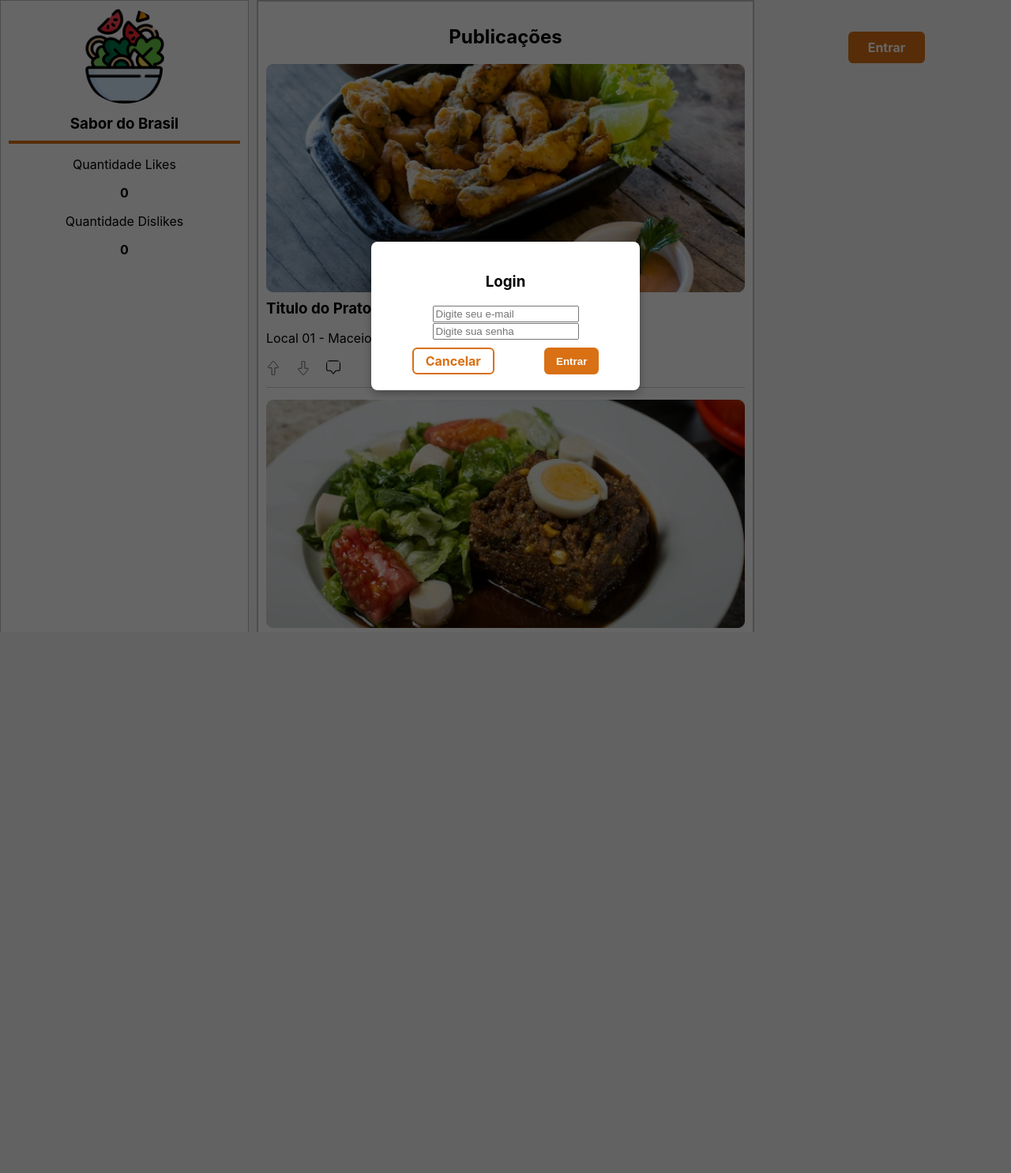
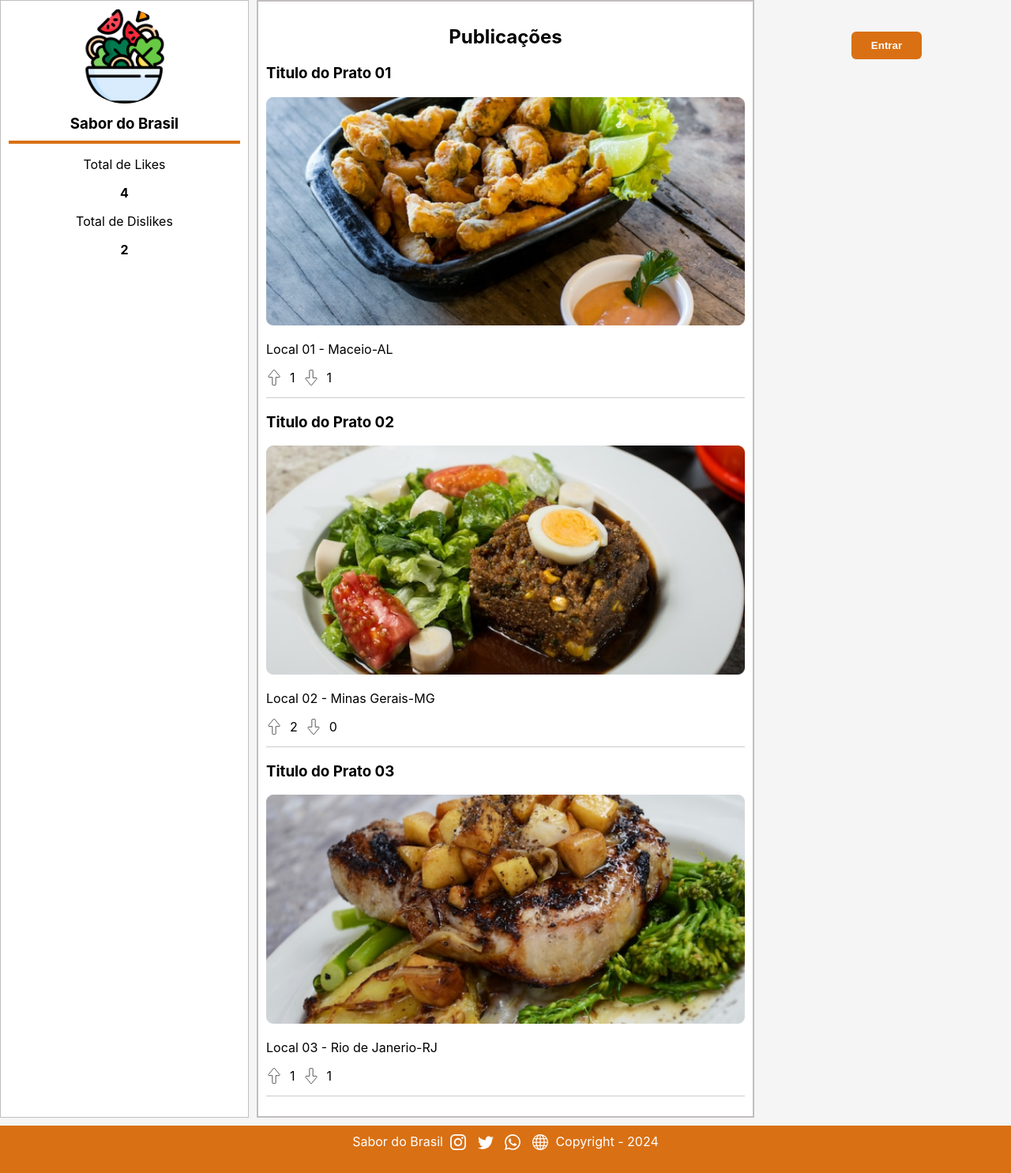
Before and after one commit to AnaBeatrizrsy/teste_final, a Laravel app: page /?login=true in a window 1280 px wide. Shown: the whole page at 79% size. Before the commit the page ends 800 px from the top, so only its background shows below. Run offline with Laravel 12, Linux system fonts and the light colour scheme; data comes from the database, SQL or seed files in the repository.

Commit message:
atualizacao 99

```diff
--- a/app/Http/Controllers/SiteController.php
+++ b/app/Http/Controllers/SiteController.php
@@ -1,31 +1,76 @@
 <?php
+
 namespace App\Http\Controllers;
-use Illuminate\Http\Request;
-use App\Models\Empresa;
-use App\Models\Publicacao;
+
+use Illuminate\Support\Facades\DB;
+use Illuminate\Support\Facades\Auth;
 
 class SiteController extends Controller
 {
     public function index()
-    {
+{
+    $empresa = DB::table('empresa')->first();
+    $empresa_likes = DB::table('likes')->where('tipo', 'like')->count();
+    $empresa_dislikes = DB::table('likes')->where('tipo', 'dislike')->count();
+    $publicacoes = DB::table('publicacao')->get();
 
-        $empresa = Empresa::first();
+    if (Auth::check()) {
+        $usuario = Auth::user();
 
-        // publicações da empresa
-        $publicacoes = Publicacao::where('empresa_id', $empresa->id_empresa)
-            ->get()
-            ->map(function($p) {
+        $usuarioLikes = DB::table('likes')
+            ->where('usuario_id', $usuario->id)
+            ->where('tipo', 'like')
+            ->count();
 
-                $p->qtd_likes = 0;
-                $p->qtd_dislikes = 0;
-                $p->comentarios_count = 0;
-                return $p;
-            });
+        $usuarioDislikes = DB::table('likes')
+            ->where('usuario_id', $usuario->id)
+            ->where('tipo', 'dislike')
+            ->count();
 
+        foreach ($publicacoes as $pub) {
+            $pub->likes = DB::table('likes')
+                ->where('publicacao_id', $pub->id_publicacao)
+                ->where('tipo', 'like')
+                ->count();
 
-        $empresa_likes = 0;
-        $empresa_deslikes = 0;
+            $pub->dislikes = DB::table('likes')
+                ->where('publicacao_id', $pub->id_publicacao)
+                ->where('tipo', 'dislike')
+                ->count();
 
-        return view('home', compact('empresa','publicacoes','empresa_likes','empresa_deslikes'));
+            $pub->liked = DB::table('likes')
+                ->where('usuario_id', $usuario->id)
+                ->where('publicacao_id', $pub->id_publicacao)
+                ->where('tipo', 'like')
+                ->exists();
+
+            $pub->disliked = DB::table('likes')
+                ->where('usuario_id', $usuario->id)
+                ->where('publicacao_id', $pub->id_publicacao)
+                ->where('tipo', 'dislike')
+                ->exists();
+        }
+
+        return view('home', compact('empresa', 'publicacoes', 'usuarioLikes', 'usuarioDislikes'));
     }
+
+    // 👇 Correção: adicionando propriedades padrão para visitantes
+    foreach ($publicacoes as $pub) {
+        $pub->likes = DB::table('likes')
+            ->where('publicacao_id', $pub->id_publicacao)
+            ->where('tipo', 'like')
+            ->count();
+
+        $pub->dislikes = DB::table('likes')
+            ->where('publicacao_id', $pub->id_publicacao)
+            ->where('tipo', 'dislike')
+            ->count();
+
+        // 👇 Essas linhas corrigem o erro
+        $pub->liked = false;
+        $pub->disliked = false;
+    }
+
+    return view('home', compact('empresa', 'empresa_likes', 'empresa_dislikes', 'publicacoes'));
 }
+}
--- a/app/Models/Empresa.php
+++ b/app/Models/Empresa.php
@@ -1,5 +1,6 @@
 <?php
 namespace App\Models;
+
 use Illuminate\Database\Eloquent\Model;
 
 class Empresa extends Model
@@ -7,10 +8,4 @@ class Empresa extends Model
     protected $table = 'empresa';
     protected $primaryKey = 'id_empresa';
     public $timestamps = false;
-    protected $fillable = ['nome','logo','createdAt','updatedAt'];
-
-    public function publicacoes()
-    {
-        return $this->hasMany(Publicacao::class, 'empresa_id', 'id_empresa');
-    }
 }
--- a/app/Models/Publicacao.php
+++ b/app/Models/Publicacao.php
@@ -1,5 +1,6 @@
 <?php
 namespace App\Models;
+
 use Illuminate\Database\Eloquent\Model;
 
 class Publicacao extends Model
@@ -7,10 +8,4 @@ class Publicacao extends Model
     protected $table = 'publicacao';
     protected $primaryKey = 'id_publicacao';
     public $timestamps = false;
-    protected $fillable = ['foto','titulo_prato','local','cidade','empresa_id','createdAt','updatedAt'];
-
-    public function empresa()
-    {
-        return $this->belongsTo(Empresa::class, 'empresa_id', 'id_empresa');
-    }
 }
--- a/resources/views/home.blade.php
+++ b/resources/views/home.blade.php
@@ -13,247 +13,181 @@
             margin: 0;
             background-color: #f5f5f5;
         }
-
-        /* --- COLUNA 1: PERFIL --- */
         .perfil {
             text-align: center;
             border: 1px solid #C2BEBE;
             background-color: #fff;
             padding: 10px;
         }
-
-        .perfil img {
-            width: 120px;
-            height: auto;
-            border-radius: 50%;
+        .perfil img { width: 120px; height: 120px; border-radius: 50%; }
+        .perfil h3 { color: #000; margin: 10px 0 5px 0; }
+        .perfil hr { border: 2px solid #D97014; margin: 10px 0; }
+        .main { border: 2px solid #C2BEBE; background: #fff; padding: 10px; }
+        .main h2 { text-align: center; color: #000; }
+        .publicacao { border-bottom: 1px solid #ccc; margin-bottom: 15px; padding-bottom: 15px; }
+        .publicacao img { width: 100%; border-radius: 5px; }
+        .interacoes { display: flex; align-items: center; gap: 10px; margin-top: 5px; }
+        .interacoes img { width: 20px; height: 20px; cursor: pointer; transition: .3s; }
+        .interacoes img.ativo { filter: invert(33%) sepia(89%) saturate(3386%) hue-rotate(354deg) brightness(99%) contrast(109%); }
+        .login { display: flex; justify-content: center; align-items: start; padding-top: 40px; }
+        .login button { background: #D97014; color: #fff; border: none; padding: 10px 25px; border-radius: 6px; font-weight: bold; cursor: pointer; }
+        footer { grid-column: 1/4; background: #D97014; color: #fff; text-align: center; padding: 10px 0; }
+        footer img { width: 20px; margin: 0 5px; vertical-align: middle; }
+        #modalLogin {
+            display: none; position: fixed; top: 0; left: 0;
+            width: 100%; height: 100%;
+            background: rgba(0,0,0,0.5);
+            justify-content: center; align-items: center;
         }
-
-        .perfil h3 {
-            margin: 10px 0 5px 0;
-            color: #000;
+        .modal-conteudo {
+            background: #fff; padding: 25px; border-radius: 10px;
+            width: 300px; text-align: center;
         }
-
-        .perfil hr {
-            border: 2px solid #D97014;
-            margin: 10px 0;
+        .modal-conteudo input {
+            width: 90%; padding: 8px; margin-bottom: 10px;
+            border: 1px solid #ccc; border-radius: 4px;
         }
-
-        /* --- COLUNA 2: PUBLICAÇÕES --- */
-        .main {
-            border: 2px solid #C2BEBE;
-            background-color: #fff;
-            padding: 10px;
-        }
-
-        .main h2 {
-            text-align: center;
-            color: #000;
-        }
-
-        .publicacao {
-            border-bottom: 1px solid #ccc;
-            padding-bottom: 15px;
-            margin-bottom: 15px;
-        }
-
-        .publicacao img {
-            width: 100%;
-            height: auto;
-            border-radius: 5px;
-        }
-
-        .publicacao h3 {
-            margin: 5px 0;
-        }
-
-        .interacoes {
-            display: flex;
-            align-items: center;
-            gap: 10px;
-            margin-top: 5px;
-        }
-
-        .interacoes img {
-            width: 18px;
-            height: 18px;
-            vertical-align: middle;
-            cursor: pointer;
-        }
-
-        /* --- COLUNA 3: LOGIN --- */
-        .login {
-            display: flex;
-            align-items: start;
-            justify-content: center;
-            padding-top: 40px;
-        }
-
-        .login a {
-            background-color: #D97014;
-            color: #FFF;
-            font-weight: bold;
-            border: none;
-            padding: 10px 25px;
-            border-radius: 6px;
-            cursor: pointer;
-            text-decoration: none;
-        }
-
-        /* --- MODAL LOGIN --- */
-        #modalLogin {
-            position: fixed;
-            top: 0; left: 0;
-            width: 100%; height: 100%;
-            background-color: rgba(0,0,0,0.6);
-            display: none;
-            justify-content: center;
-            align-items: center;
-        }
-
-        .modal-conteudo {
-            background: white;
-            border-radius: 8px;
-            padding: 20px;
-            width: 300px;
-            box-shadow: 0 4px 12px rgba(0,0,0,0.3);
-            text-align: center;
-        }
-
-        input.erro {
-            border: 2px solid red;
-        }
-
-        .btn-entrar {
-            background-color: #D97014;
-            border: none;
-            color: white;
-            font-weight: bold;
-            border-radius: 6px;
-            padding: 5px 15px;
-        }
-
-        .btn-cancelar {
-            border: 2px solid #D97014;
-            color: #D97014;
-            font-weight: bold;
-            border-radius: 6px;
-            padding: 5px 15px;
-            text-decoration: none;
-        }
-
-        /* --- RODAPÉ --- */
-        footer {
-            grid-column: 1 / 4;
-            background-color: #D97014;
-            color: #FFF;
-            text-align: center;
-            padding: 10px 0;
-            font-size: 14px;
-        }
-
-        footer img {
-            width: 20px;
-            margin: 0 5px;
-            vertical-align: middle;
-        }
+        .erro { border: 2px solid red !important; }
     </style>
 </head>
+<body>
 
-<body>
-    {{-- COLUNA 1: PERFIL --}}
+    {{-- PERFIL --}}
     <div class="perfil">
-        <img src="{{ asset('anexos/logo_sabor_do_brasil.png') }}" alt="Logo da empresa">
+        @auth
+            <img src="{{ asset('anexos/' . Auth::user()->foto) }}" alt="Foto do usuário">
+            <h3>{{ Auth::user()->nome }}</h3>
+            <hr>
+            <p>Total de Likes</p>
+            <strong>{{ $usuarioLikes }}</strong>
+            <p>Total de Dislikes</p>
+            <strong>{{ $usuarioDislikes }}</strong>
+        @else
+            <img src="{{ asset('anexos/' . $empresa->logo) }}" alt="Logo da empresa">
             <h3>{{ $empresa->nome }}</h3>
             <hr>
-        <p>Quantidade Likes</p>
+            <p>Total de Likes</p>
             <strong>{{ $empresa_likes }}</strong>
-        <p>Quantidade Dislikes</p>
-        <strong>{{ $empresa_deslikes }}</strong>
+            <p>Total de Dislikes</p>
+            <strong>{{ $empresa_dislikes }}</strong>
+        @endauth
     </div>
 
-    {{-- COLUNA 2: PUBLICAÇÕES --}}
+    {{-- PUBLICAÇÕES --}}
     <div class="main">
         <h2>Publicações</h2>
-
-        @foreach ($publicacoes as $pub)
+        @foreach($publicacoes as $pub)
             <div class="publicacao">
+                <h3>{{ $pub->titulo_prato }}</h3>
                 <img src="{{ asset('anexos/' . $pub->foto) }}" alt="{{ $pub->titulo_prato }}">
-                <h3>{{ $pub->titulo_prato }}</h3>
                 <p>{{ $pub->local }} - {{ $pub->cidade }}</p>
                 <div class="interacoes">
-                    {{-- Like/Dislike abrem modal se usuário não logado --}}
-                    <a href="?login=true"><img src="{{ asset('anexos/flecha_cima_vazia.svg') }}" alt="Curtir"></a>
-                    <span>{{ $pub->likes }}</span>
+                    <img src="{{ asset('anexos/flecha_cima_vazia.svg') }}"
+                         class="btn-like {{ $pub->liked ? 'ativo' : '' }}"
+                         data-id="{{ $pub->id_publicacao }}">
+                    <span id="likes-{{ $pub->id_publicacao }}">{{ $pub->likes }}</span>
 
-                    <a href="?login=true"><img src="{{ asset('anexos/flecha_baixo_vazia.svg') }}" alt="Não curtir"></a>
-                    <span>{{ $pub->dislikes }}</span>
-
-                    <img src="{{ asset('anexos/chat.svg') }}" alt="Comentários">
-                    <span>{{ $pub->comentarios }}</span>
+                    <img src="{{ asset('anexos/flecha_baixo_vazia.svg') }}"
+                         class="btn-dislike {{ $pub->disliked ? 'ativo' : '' }}"
+                         data-id="{{ $pub->id_publicacao }}">
+                    <span id="dislikes-{{ $pub->id_publicacao }}">{{ $pub->dislikes }}</span>
                 </div>
             </div>
         @endforeach
     </div>
 
-    {{-- COLUNA 3: LOGIN --}}
+    {{-- LOGIN --}}
     <div class="login">
-        @if(session('usuario_logado'))
-            <div style="text-align:center;">
-                <p><strong>Olá, {{ session('usuario_logado_nome') }}!</strong></p>
+        @guest
+            <button id="abrirModalLogin">Entrar</button>
+        @else
             <form method="POST" action="{{ route('logout') }}">
                 @csrf
-                    <button type="submit" class="btn-entrar">Sair</button>
+                <button type="submit">Sair</button>
             </form>
+        @endguest
     </div>
-        @else
-            <a href="?login=true">Entrar</a>
-        @endif
-    </div>
+
+    {{-- RODAPÉ --}}
+    <footer>
+        Sabor do Brasil
+        <img src="{{ asset('anexos/Instagram.svg') }}">
+        <img src="{{ asset('anexos/Twitter.svg') }}">
+        <img src="{{ asset('anexos/Whatsapp.svg') }}">
+        <img src="{{ asset('anexos/Globe.svg') }}">
+        <span>Copyright - 2024</span>
+    </footer>
 
     {{-- MODAL LOGIN --}}
     <div id="modalLogin">
         <div class="modal-conteudo">
             <h3>Login</h3>
-
-            <form method="POST" action="{{ route('login') }}">
-                @csrf
-
-                <input type="email" name="email"
-                       placeholder="Digite seu e-mail"
-                       value="{{ old('email') }}"
-                       class="@error('email') erro @enderror"
-                       required>
-
-                <input type="password" name="senha"
-                       placeholder="Digite sua senha"
-                       class="@error('senha') erro @enderror"
-                       required>
-
-                @if($errors->any())
-                    <p style="color:red; font-size:14px;">{{ $errors->first('msg') }}</p>
-                @endif
-
+            <input type="email" id="emailLogin" placeholder="E-mail">
+            <input type="password" id="senhaLogin" placeholder="Senha">
+            <p id="msgErro" style="color:red; display:none;">Usuário ou senha incorreto</p>
             <div style="display:flex; justify-content:space-around; margin-top:10px;">
-                    <a href="/" class="btn-cancelar">Cancelar</a>
-                    <button type="submit" class="btn-entrar">Entrar</button>
+                <button type="button" id="btnCancelar"
+                        style="border:2px solid #D97014; background:none; color:#D97014;">Cancelar</button>
+                <button type="button" id="btnEntrar"
+                        style="background:#D97014; color:#fff; border:none;">Entrar</button>
             </div>
-            </form>
         </div>
     </div>
 
-    {{-- MOSTRAR MODAL SE ERRO OU ?login=true --}}
-    @if($errors->any() || request('login') == 'true')
-        <style>#modalLogin { display: flex; }</style>
-    @endif
+    <script>
+    document.addEventListener("DOMContentLoaded", () => {
+        const modal = document.getElementById("modalLogin");
+        const abrir = document.getElementById("abrirModalLogin");
+        const cancelar = document.getElementById("btnCancelar");
+        const entrar = document.getElementById("btnEntrar");
 
-    {{-- RODAPÉ --}}
-    <footer>
-        Sabor do Brasil
-        <img src="{{ asset('anexos/Instagram.svg') }}" alt="Instagram">
-        <img src="{{ asset('anexos/Twitter.svg') }}" alt="Twitter">
-        <img src="{{ asset('anexos/Whatsapp.svg') }}" alt="WhatsApp">
-        <img src="{{ asset('anexos/Globe.svg') }}" alt="Globe">
-        <span>Copyright - 2024</span>
-    </footer>
+        if (abrir) abrir.onclick = () => modal.style.display = "flex";
+        cancelar.onclick = () => modal.style.display = "none";
+
+        entrar.onclick = async () => {
+            const email = document.getElementById("emailLogin").value;
+            const senha = document.getElementById("senhaLogin").value;
+            const msg = document.getElementById("msgErro");
+
+            const res = await fetch("{{ route('login.modal') }}", {
+                method: "POST",
+                headers: {
+                    "Content-Type": "application/json",
+                    "X-CSRF-TOKEN": "{{ csrf_token() }}"
+                },
+                body: JSON.stringify({ email, senha })
+            });
+
+            const data = await res.json();
+            if (!data.success) msg.style.display = "block";
+            else window.location.href = "/?login=true";
+        };
+
+        document.querySelectorAll('.btn-like, .btn-dislike').forEach(btn => {
+            btn.addEventListener('click', async () => {
+                const id = btn.dataset.id;
+                const tipo = btn.classList.contains('btn-like') ? 'like' : 'dislike';
+                const rota = tipo === 'like' ? "{{ route('like') }}" : "{{ route('dislike') }}";
+
+                const res = await fetch(rota, {
+                    method: "POST",
+                    headers: {
+                        "Content-Type": "application/json",
+                        "X-CSRF-TOKEN": "{{ csrf_token() }}"
+                    },
+                    body: JSON.stringify({ publicacao_id: id })
+                });
+
+                if (res.status === 401) return modal.style.display = "flex";
+
+                const data = await res.json();
+                document.getElementById(`likes-${id}`).textContent = data.likes;
+                document.getElementById(`dislikes-${id}`).textContent = data.dislikes;
+
+                btn.classList.toggle("ativo");
+            });
+        });
+    });
+    </script>
 </body>
 </html>
--- a/routes/web.php
+++ b/routes/web.php
@@ -4,19 +4,36 @@ use App\Http\Controllers\ProfileController;
 use Illuminate\Support\Facades\Route;
 use App\Http\Controllers\SiteController;
 use App\Http\Controllers\AuthController;
+use App\Http\Controllers\InteracaoController;
 
+// --- PÁGINA PRINCIPAL ---
 Route::get('/', [SiteController::class, 'index'])->name('home');
 
-Route::post('/login', [AuthController::class, 'login'])->name('login');
+// --- LOGIN MODAL ---
+Route::post('/login-modal', [AuthController::class, 'loginModal'])->name('login.modal');
+
+// --- LOGOUT ---
 Route::post('/logout', [AuthController::class, 'logout'])->name('logout');
+
+// --- INTERAÇÕES (likes, dislikes e comentários) ---
+Route::post('/like', [InteracaoController::class, 'like'])->name('like');
+Route::post('/dislike', [InteracaoController::class, 'dislike'])->name('dislike');
+Route::post('/comentar', [InteracaoController::class, 'comentar'])->name('comentar');
+
+// --- INTERAGIR (se precisar de outra ação) ---
+Route::post('/interagir', [InteracaoController::class, 'interagir'])->name('interagir');
+
+// --- DASHBOARD (restrito) ---
 Route::get('/dashboard', function () {
     return view('dashboard');
 })->middleware(['auth', 'verified'])->name('dashboard');
 
+// --- PROFILE (restrito) ---
 Route::middleware('auth')->group(function () {
     Route::get('/profile', [ProfileController::class, 'edit'])->name('profile.edit');
     Route::patch('/profile', [ProfileController::class, 'update'])->name('profile.update');
     Route::delete('/profile', [ProfileController::class, 'destroy'])->name('profile.destroy');
 });
 
+// --- AUTENTICAÇÃO PADRÃO ---
 require __DIR__.'/auth.php';
```
Also changed, not shown: app/Http/Controllers/AuthController.php (+14 -20 lines), app/Http/Controllers/InteracaoController.php (+35 -94 lines), app/Models/Comentario.php (+16 -4 lines), app/Models/Like.php (+2 -19 lines), app/Models/User.php (+5 -36 lines). Lines whose indentation alone changed are shown as unchanged.
